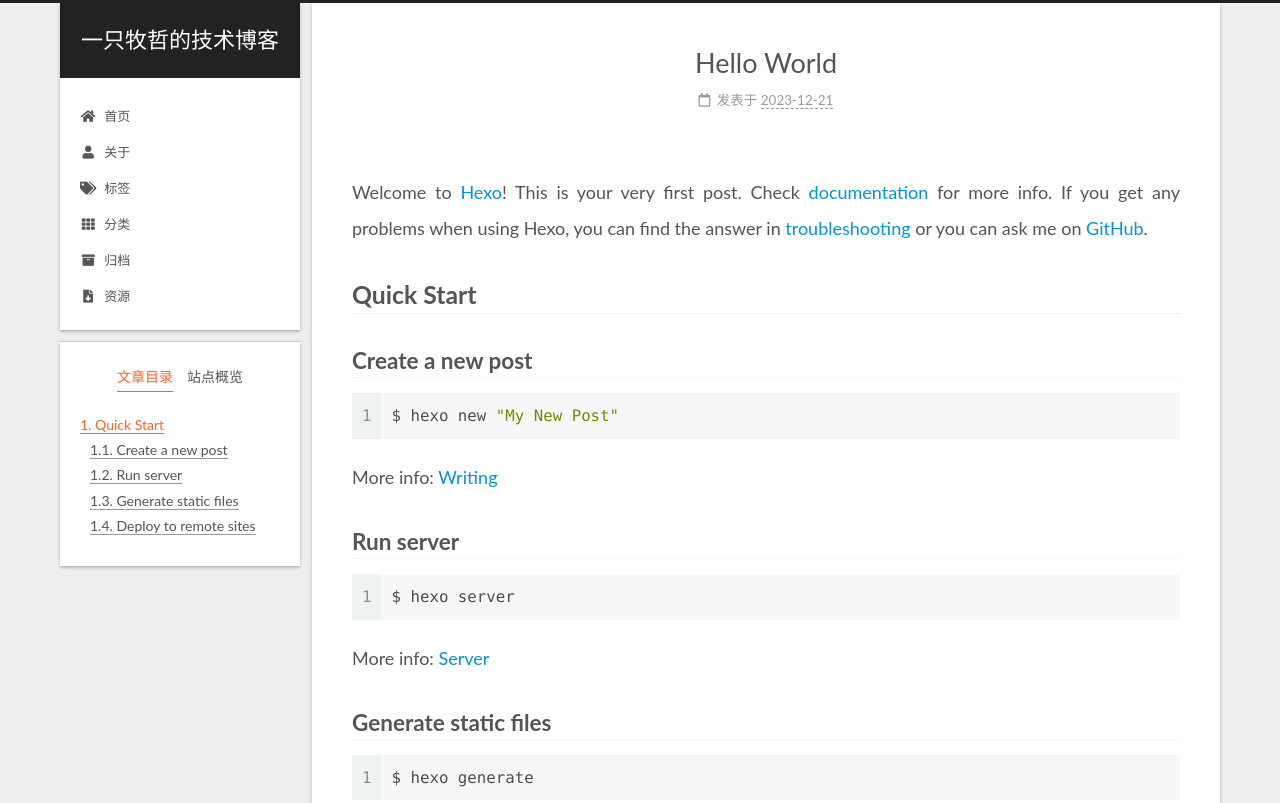
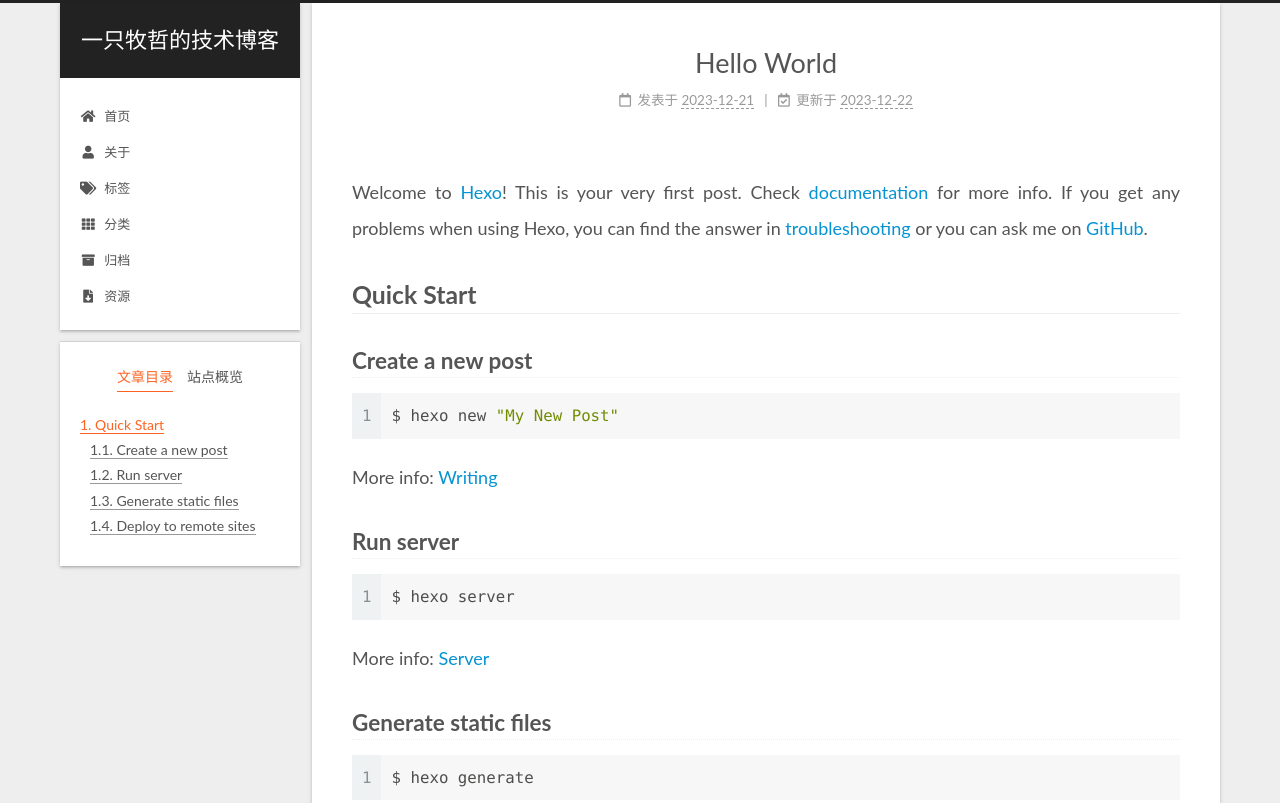
Before and after one commit to mojo-jj/mojo-jj.github.io, a plain HTML site: page 2023/12/21/hello-world/index.html in a window 1280 px wide. Shown: the top 803 px of the page. Drawn offline with Linux system fonts and the light colour scheme; a script that the page names is missing.

Commit message:
Site updated: 2023-12-22 23:59:53

```diff
--- a/2023/12/21/hello-world/index.html
+++ b/2023/12/21/hello-world/index.html
@@ -28,7 +28,7 @@
 <meta property="og:description" content="Welcome to Hexo! This is your very first post. Check documentation for more info. If you get any problems when using Hexo, you can find the answer in troubleshooting or you can ask me on GitHub. Quick">
 <meta property="og:locale" content="zh_CN">
 <meta property="article:published_time" content="2023-12-21T15:52:48.682Z">
-<meta property="article:modified_time" content="2023-12-21T15:52:48.682Z">
+<meta property="article:modified_time" content="2023-12-22T15:59:04.197Z">
 <meta property="article:author" content="一只牧哲">
 <meta name="twitter:card" content="summary">
 
@@ -195,6 +195,13 @@
 
               <time title="创建时间：2023-12-21 23:52:48" itemprop="dateCreated datePublished" datetime="2023-12-21T23:52:48+08:00">2023-12-21</time>
             </span>
+              <span class="post-meta-item">
+                <span class="post-meta-item-icon">
+                  <i class="far fa-calendar-check"></i>
+                </span>
+                <span class="post-meta-item-text">更新于</span>
+                <time title="修改时间：2023-12-22 23:59:04" itemprop="dateModified" datetime="2023-12-22T23:59:04+08:00">2023-12-22</time>
+              </span>
 
 
 
```
Also changed, not shown: index.html (+7 -0 lines), tags/index.html (renamed from tag/index.html, +3 -3 lines).
